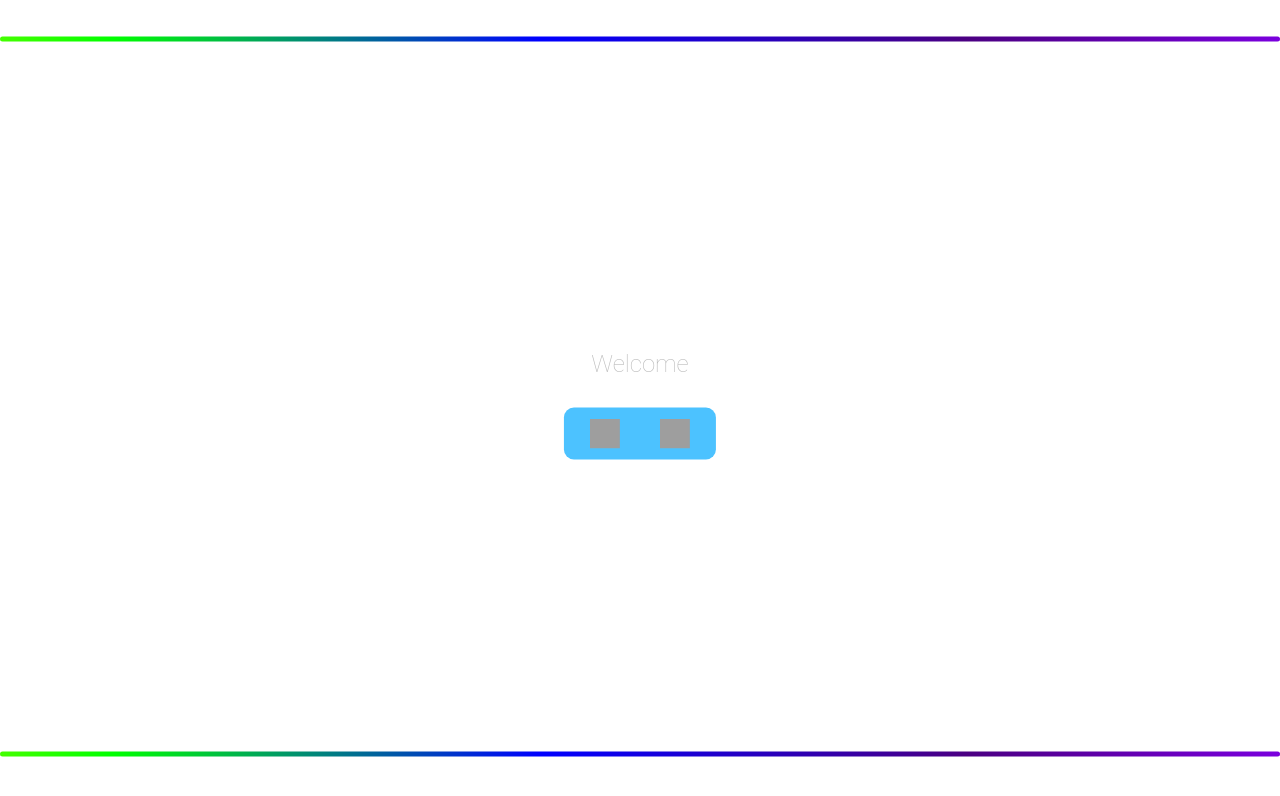
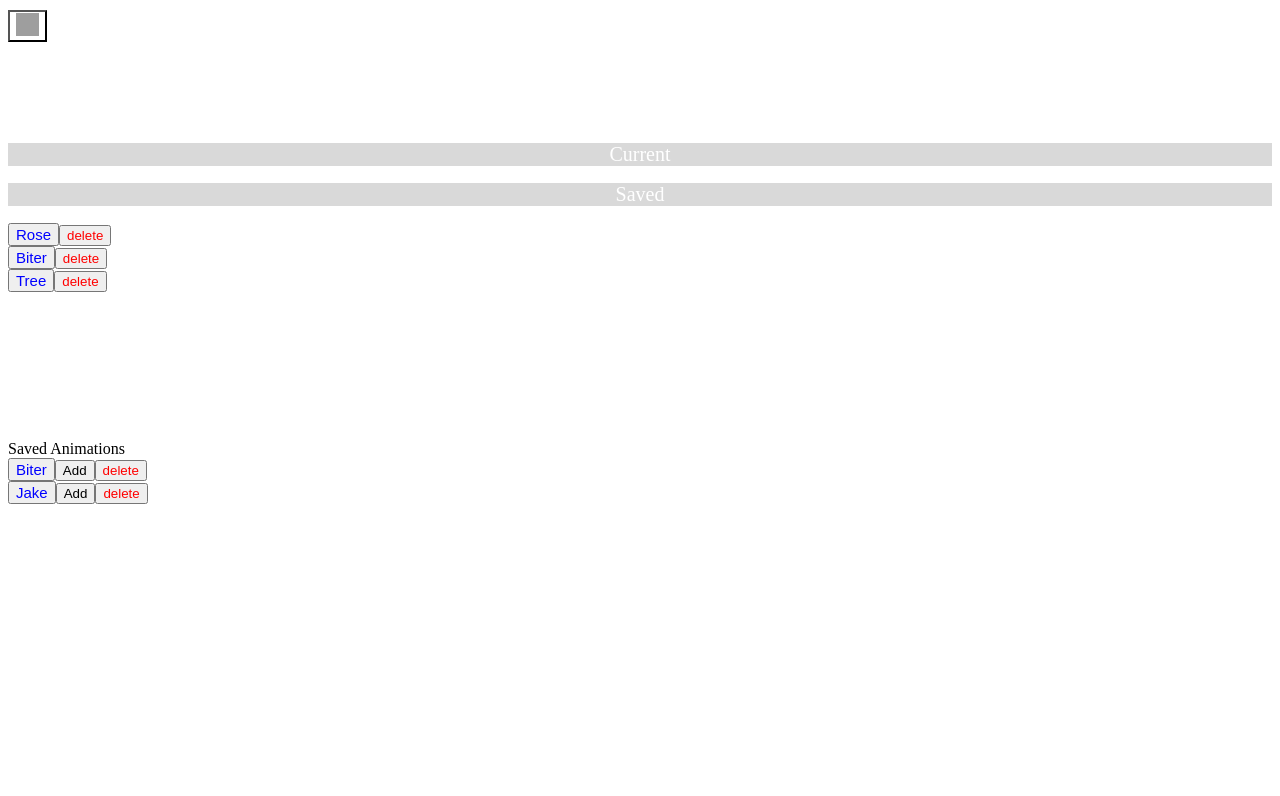
Before and after one commit to BradySBaker/LED-Canvas-Frontend-30x20-ESP32, a React app: page / in a window 1280 px wide. Shown: the top 796 px of the page. Built offline with nearby package versions, Linux system fonts and the light colour scheme; grey boxes are pictures that could not be loaded; the HTML template or start-up script is replaced by a standard one; what p5ble would draw is missing.

Commit message:
modeSelector finished, back button working, gallery started

```diff
--- a/client/src/Gallery.jsx
+++ b/client/src/Gallery.jsx
@@ -1,7 +1,10 @@
 import React, {useState, useEffect, useRef} from 'react';
 
+import styles from './cssModules/gallery.module.css';
+
 const Gallery = ({frames, handleFrameChoice, prevFrameNames, handleDelete, anims, handleSave}) => {
-
+  prevFrameNames = ['Rose', 'Biter', 'Tree'];
+  anims = ['Biter', 'Jake'];
 	const [frameElements, setFrameElements] = useState([]);
 
 	const createFrames = () => {
@@ -30,8 +33,19 @@ const Gallery = ({frames, handleFrameChoice, prevFrameNames, handleDelete, anims
 	useEffect(createFrames,[frames]);
 
 	return (
-		<div id='frameChoices'>
-			<div>Saved Frames</div>
+		<div id={styles['widget']}>
+			<h1 className={styles['title']}>Drawings</h1>
+      <div className={styles['line']} />
+      <h2 className={styles['title']}>Current</h2>
+      {frameElements.map((curElem, idx) => {
+				return(
+				<div className='frameBox'>
+					<canvas onClick={() => {handleFrameChoice(frames[idx][16])/* 16 contains name */}} className='frame' ref={(canvas) => {canvas && canvas.getContext("2d").drawImage(curElem, 0, 0);}} width={128} height={128}></canvas>
+					<button style={{'color': 'red'}} onClick={() => {handleDelete(frames[idx][16], idx);}}>delete</button>
+				</div>
+				)
+			})}
+      <h2 className={styles['title']}>Saved</h2>
 			{prevFrameNames.map((curName, idx) => {
 			return(
 			<div className='prevFrameBox'>
@@ -40,14 +54,9 @@ const Gallery = ({frames, handleFrameChoice, prevFrameNames, handleDelete, anims
 			</div>
 			)
 			})}
-			{frameElements.map((curElem, idx) => {
-				return(
-				<div className='frameBox'>
-					<canvas onClick={() => {handleFrameChoice(frames[idx][16])/* 16 contains name */}} className='frame' ref={(canvas) => {canvas && canvas.getContext("2d").drawImage(curElem, 0, 0);}} width={128} height={128}></canvas>
-					<button style={{'color': 'red'}} onClick={() => {handleDelete(frames[idx][16], idx);}}>delete</button>
-				</div>
-				)
-			})}
+      <div className={styles['line']} />
+      <h1 className={styles['title']} style={{marginTop: '80px'}}>Animations</h1>
+      <div className={styles['line']} />
 			<div>Saved Animations</div>
 			{anims.map((curName, idx) => {
 				return(
--- /dev/null
+++ b/client/src/ModeSelector.jsx
@@ -0,0 +1,29 @@
+import React from 'react';
+
+import styles from './cssModules/modeSelector.module.css';
+
+const ModeSelector = ({setShowGallery, setShowCreateMode}) => {
+  return (
+    <div id={styles['widget']}>
+      <h1 className={styles['title']}>LED Canvas</h1>
+      <div className={styles['rgb-line']}></div>
+      <div className={styles['rgb-line']} id={styles['bottom']}></div>
+      <div id={styles['main-button-container']}>
+        <button id={styles['create-button']} onClick={() => setShowCreateMode(true)}>
+          Create
+          <img className={styles['icons']} src='./icons/create-icon.png'/>
+        </button>
+        <button id={styles['gallery-button']} onClick={() => setShowGallery(true)}>
+          Gallery
+          <img className={styles['icons']} style={{transform: 'translateY(3px)'}} src='./icons/animation-icon.png'></img>
+        </button>
+      </div>
+      <div id={styles['misc-modes']}>
+        <button>Rain Mode</button>
+        <button>Audio Visualizer</button>
+      </div>
+    </div>
+  );
+};
+
+export default ModeSelector;
--- a/client/src/TopBar.jsx
+++ b/client/src/TopBar.jsx
@@ -2,10 +2,10 @@ import React from 'react';
 
 import styles from './cssModules/topBar.module.css'
 
-const TopBar = ({selectedColor}) => {
+const TopBar = ({selectedColor, disableModes}) => {
   return (
     <div id={styles['widget']}>
-      <button id={styles['back-button']}>
+      <button id={styles['back-button']} onClick={disableModes}>
         <img id={styles['button-icon']} src='./icons/arrowThick.png'></img>
       </button>
       <div id={styles['title']} style={{color: selectedColor}}>LED Canvas</div>
--- /dev/null
+++ b/client/src/cssModules/gallery.module.css
@@ -0,0 +1,24 @@
+#widget {
+
+}
+
+.line {
+  position: relative;
+  height: 5px;
+  width: 90%;
+  background-color: rgba(255, 255, 255, 0.664);
+  left: 50%;
+  transform: translateX(-50%);
+}
+
+.title {
+  text-align: center;
+  color: white;
+  margin-bottom: 5;
+}
+
+h2.title {
+  font-size: 20px;
+  font-weight: 100;
+  background-color: rgba(145, 145, 145, 0.342);
+}
--- a/client/src/cssModules/homePage.module.css
+++ b/client/src/cssModules/homePage.module.css
@@ -44,7 +44,6 @@
 
 .title {
   text-align: center;
-  font-family: 'Roboto', sans-serif;
   margin: 0;
 }
 
@@ -77,9 +76,7 @@ p.title {
   display: flex;
   justify-content: space-between;
   margin-top: 30px;
-  background-color: #4CC2FF;
   border-radius: 10px;
-  border: none;
 }
 
 #blue-button:hover {
--- /dev/null
+++ b/client/src/cssModules/modeSelector.module.css
@@ -0,0 +1,65 @@
+h1.title {
+	color: white;
+	font-weight: bold;
+	font-size: 35px;
+  white-space: nowrap;
+  text-align: center;
+}
+
+.rgb-line {
+  position: absolute;
+	width: 100%;
+	height: 5px;
+	transform: translateY(-3.5px);
+	background: linear-gradient(to right, #ff0000, #ff7f00, #ffff00, #00ff00, #0000ff, #4b0082, #8b00ff);
+	background-size: 200% auto;
+	animation: rainbow 10s ease infinite;
+	border-radius: 20px;
+  left: 0;
+}
+
+#bottom {
+  bottom: 5%;
+}
+
+#main-button-container {
+  display: flex;
+  flex-direction: column;
+  align-items: center;
+  justify-content: center;
+  margin-top: 80px;
+}
+
+#create-button {
+  background-color: #13fd55;
+  font-size: 200%;
+  text-align: center;
+  margin-bottom: 30px;
+  border-radius: 10px;
+}
+
+#gallery-button {
+  font-size: 180%;
+  border-radius: 15px;
+}
+
+#misc-modes {
+  display: flex;
+  align-items: center;
+  justify-content: space-around;
+  margin: 40px 3vw;
+}
+
+#misc-modes button {
+  white-space: nowrap;
+  width: 150px;
+  height: 40px;
+  font-size: 100%;
+  border-radius: 10px;
+}
+
+.icons {
+  width: 25px;
+  height: 25px;
+  margin-left: 5px;
+}
--- a/client/src/cssModules/topBar.module.css
+++ b/client/src/cssModules/topBar.module.css
@@ -8,14 +8,12 @@
 
 #back-button {
   background-color: transparent;
-  border: none;
   margin-right: 20px;
 }
 
 #title {
   color: white;
   display: inline-block;
-  font-family: 'Roboto', sans-serif;
   font-weight: bold;
   font-size: 23px;
   position: absolute;
--- a/client/src/index.jsx
+++ b/client/src/index.jsx
@@ -8,7 +8,7 @@ import { createRoot } from "react-dom/client";
 
 import Gallery from "./Gallery.jsx";
 import RainController from "./rainController.jsx";
-// import DrawMode from "./drawMode.jsx";
+import ModeSelector from "./ModeSelector.jsx";
 import CreateMode from "./CreateMode.jsx";
 import AVController from "./avController.jsx";
 
@@ -26,7 +26,7 @@ window.framePlayed = false;
 
 window.turnedOn = false;
 
-window.color = "#FF0000";
+window.color = "#FFFFFF";
 
 const App = function() {
 	const [isConnected, setIsConnected] = useState(false);
@@ -36,19 +36,19 @@ const App = function() {
 	const [frames, setFrames] = useState([]);
 	const [curFrame, setCurFrame] = useState([]);
 
-	const [createMode, setCreateMode] = useState(false);
-  const [showGallery, setShowGallery] = useState(false);
+	const [showCreateMode, setShowCreateMode] = useState(false);
+  const [showGallery, setShowGallery] = useState(true);
 
 	const [audioVisualizer, setAudioVisualizer] = useState(false);
 	const [rainMode, setRainMode] = useState(false);
-	const [prevFrameNames, setPrevFrameNames] = useState(null);
+	const [prevFrameNames, setPrevFrameNames] = useState([]);
 	const [anims, setAnims] = useState([]);
 	const [animPlaying, setAnimPlaying] = useState(false);
 
   const [colorChoices, setColorChoices] = useState([]);
 	const [curChosenColor, setCurChosenColor] = useState(color);
 
-  const [selectedColor, setSelectedColor] = useState(color);
+  const [selectedColor, setSelectedColor] = useState(color);setShowCreateMode
 
   const [connectError, setConnectError] = useState(false);
 
@@ -147,12 +147,18 @@ const App = function() {
     connectToBle(setIsConnected, turnOn, setAnims, setPrevFrameNames, setModeDataSending, setConnectError);
   };
 
+  const disableModes = () => {
+    setShowCreateMode(false);
+    setShowGallery(false);
+  };
+
 	return (
 		<div id='colorApp' onMouseDown={() => setMouseDown(true)} >
-      {isConnected ? <TopBar selectedColor={selectedColor}/> : null}
-      {isConnected ? <CreateMode turnOff={turnOff} callSave={callSave} animPlaying={animPlaying} pixelSending={pixelSending} mouseDown={mouseDown} handleFrameChoice={handleFrameChoice} sendRequests={sendRequests} selectedColor={selectedColor} setSelectedColor={setSelectedColor}/> : null}
+      {showGallery || showCreateMode ? <TopBar selectedColor={selectedColor} disableModes={disableModes}/> : null}
+      {isConnected ? <HomePage handleConnect={handleConnect} connectError={connectError}/> :  null}
+      {!isConnected && !showCreateMode && !showGallery ? <ModeSelector setShowGallery ={setShowGallery} setShowCreateMode={setShowCreateMode}/> : null}
       {showGallery ?  <Gallery handleSave={callSave} anims={anims} prevFrameNames={prevFrameNames} frames={frames} handleFrameChoice={handleFrameChoice} handleDelete={callDelete}/> : null}
-			{!isConnected ? <HomePage handleConnect={handleConnect} connectError={connectError}/> :  null}
+      {showCreateMode ? <CreateMode turnOff={turnOff} callSave={callSave} animPlaying={animPlaying} pixelSending={pixelSending} mouseDown={mouseDown} handleFrameChoice={handleFrameChoice} sendRequests={sendRequests} selectedColor={selectedColor} setSelectedColor={setSelectedColor}/> : null}
       {(pixelSending || modeDataSending) ? <img id='loading' src='./icons/loading.gif'></img> : null}
 			{/* {drawMode || audioVisualizer || rainMode ? <button style={{'position': 'absolute', 'right': '2%', 'fontSize': '20px'}} onClick={() => {setDrawMode(false); setAudioVisualizer(false); setRainMode(false); if (modeRunning) {handleModeStartStop()}; }}>Back</button> : null}
 			{(pixelSending || modeDataSending) && isConnected ? <img id='loading' src='./icons/loading.gif'></img> : null}
@@ -170,7 +176,7 @@ const App = function() {
       {audioVisualizer ? <AVController modeRunning={modeRunning} handleChooseColor={handleModeChooseColor} curChosenColor={curChosenColor} modeDataSending={modeDataSending} setCurChosenColor={setCurChosenColor} colorChoices={colorChoices} handleModeStartStop={handleModeStartStop}/> : null}
 			{inputError ? <div style={{"color": "red"}}>{inputError}</div>: null}
 		</div> */}
-    {isConnected ? <button id='gallery-button' onClick={() => {setShowGallery(true); setCreateMode(false);}}>Gallery</button> : null}
+    {isConnected && (showCreateMode || showGallery) ? <button id='bottom-button' onClick={() => {setShowGallery(true); setshowCreateMode(false);}}>{!showGallery ? 'Gallery' : 'Create'}</button> : null}
 		</div>
 	)
 }
```
Also changed, not shown: client/src/cssModules/createMode.module.css (+0 -22 lines), 4 other files (tests, documents, lock files or other folders).
